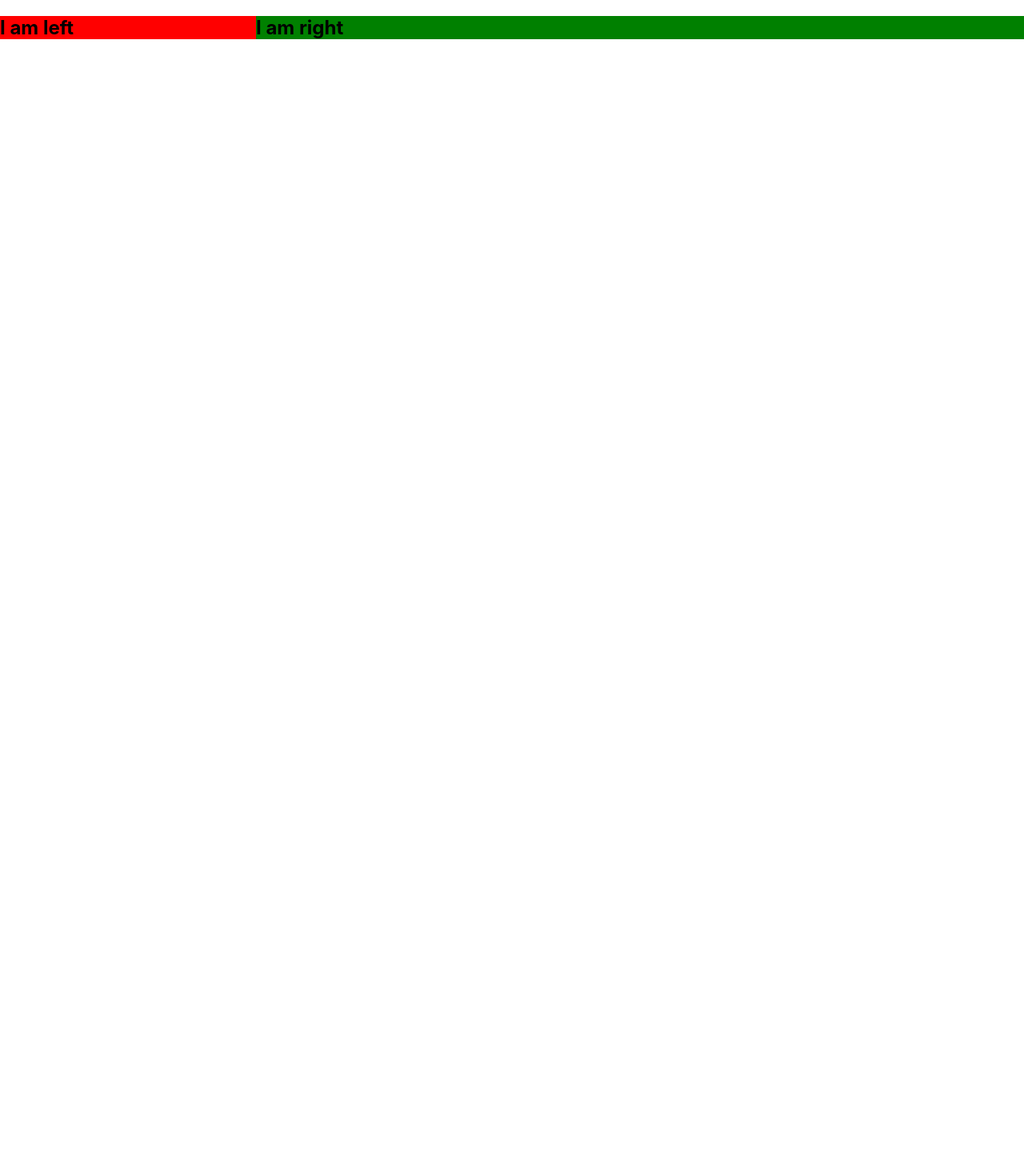
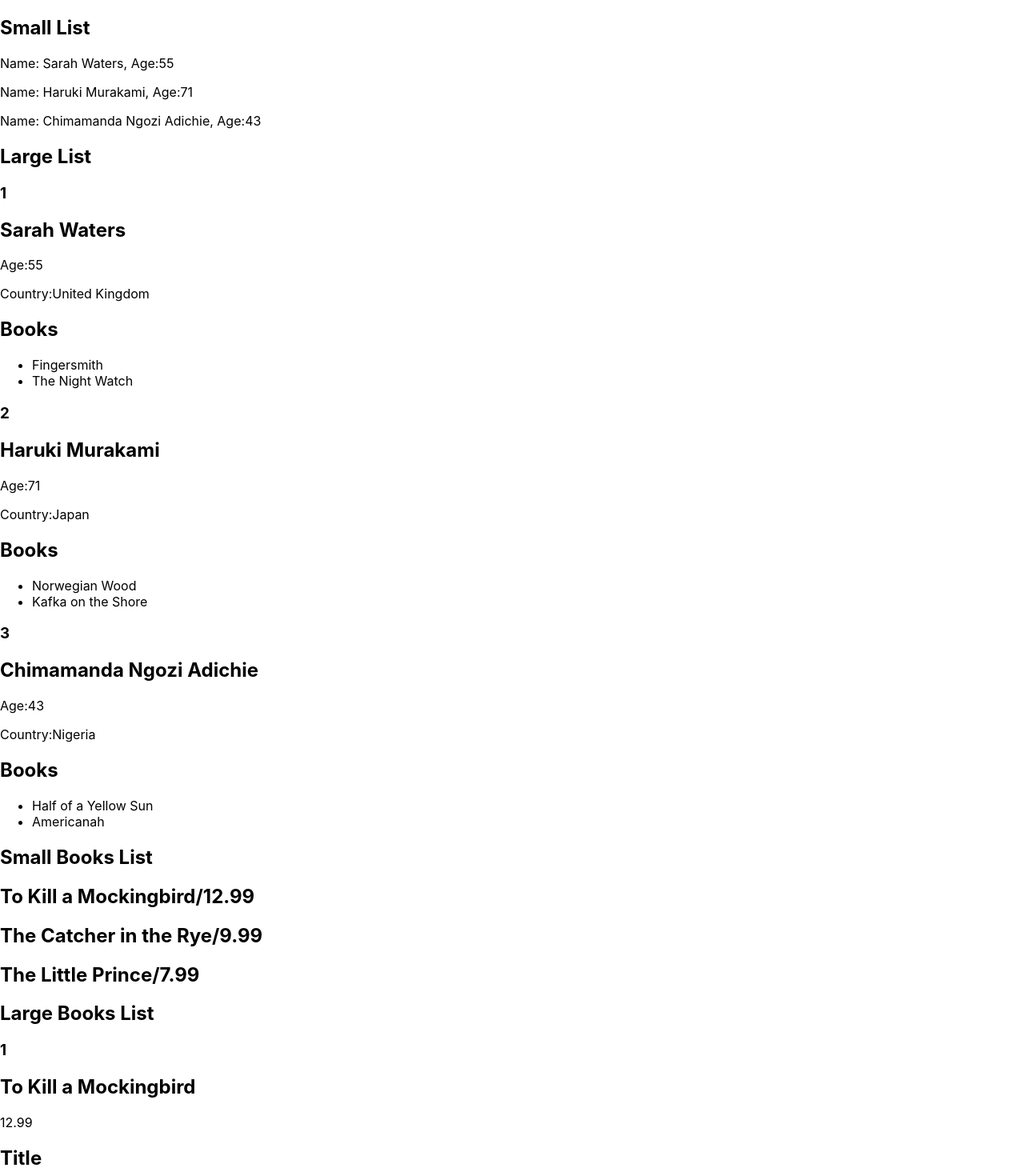
Before and after one commit to Brime-lee/React-design-pattern, a React (Create React App) app: page / in a window 1280 px wide. Shown: the top 1470 px of the page at 80% size. Before the commit the page ends 800 px from the top, so only its background shows below. Built offline with nearby package versions, Linux system fonts and the light colour scheme.

Commit message:
added reusable list components

```diff
--- a/src/App.js
+++ b/src/App.js
@@ -1,25 +1,43 @@
-import { SplitScreen } from './components/split-screen';
-
-const LeftSideComp = ({ title }) => {
-  return <h2 style={{ backgroundColor: 'red' }}>I am {title}</h2>;
-};
-const RightSideComp = ({ title }) => {
-  return <h2 style={{ backgroundColor: 'green' }}>I am {title}</h2>;
-};
+import { LargeAuthorListItem } from './components/authors/largeListItems';
+import { SmallAuthorListItem } from './components/authors/smallListItems';
+import { LargeBookListItem } from './components/books/largeListItems';
+import { SmallBookListItem } from './components/books/smallListItems';
+import { NumberedList } from './components/lists/Numbered';
+import { RegularList } from './components/lists/regular';
+import { authors } from './data/authors';
+import { books } from './data/books';
 
 function App() {
   return (
-    // <SplitScreen
-    //   Left={LeftSideComp}
-    //   Right={RightSideComp}
-    //   leftWidth={1}
-    //   rightWidth={3}
-    // />
-    <SplitScreen leftWidth={1} rightWidth={3}>
-      <LeftSideComp title={'left'} />
-      <RightSideComp title={'right'} />
-    </SplitScreen>
+    <>
+      <h2>Small List</h2>
+      <RegularList
+        items={authors}
+        sourceName={'author'}
+        ItemComponent={SmallAuthorListItem}
+      />
 
+      <h2>Large List</h2>
+      <NumberedList
+        items={authors}
+        sourceName={'author'}
+        ItemComponent={LargeAuthorListItem}
+      />
+
+      <h2>Small Books List</h2>
+      <RegularList
+        items={books}
+        sourceName={'book'}
+        ItemComponent={SmallBookListItem}
+      />
+
+      <h2>Large Books List</h2>
+      <NumberedList
+        items={books}
+        sourceName={'book'}
+        ItemComponent={LargeBookListItem}
+      />
+    </>
   );
 }
 
--- /dev/null
+++ b/src/components/authors/largeListItems.jsx
@@ -0,0 +1,16 @@
+export const LargeAuthorListItem = ({ author }) => {
+  const { name, age, country, books } = author;
+  return (
+    <>
+      <h2>{name}</h2>
+      <p>Age:{age}</p>
+      <p>Country:{country}</p>
+      <h2>Books</h2>
+      <ul>
+        {books.map((book) => (
+          <li key={book}>{book}</li>
+        ))}
+      </ul>
+    </>
+  );
+};
--- /dev/null
+++ b/src/components/authors/smallListItems.jsx
@@ -0,0 +1,8 @@
+export const SmallAuthorListItem = ({ author }) => {
+  const { name, age } = author;
+  return (
+    <p>
+      Name: {name}, Age:{age}
+    </p>
+  );
+};
--- /dev/null
+++ b/src/components/books/largeListItems.jsx
@@ -0,0 +1,12 @@
+export const LargeBookListItem = ({ book }) => {
+  const { name, price, title, pages } = book;
+  return (
+    <>
+      <h2>{name}</h2>
+      <p>{price}</p>
+      <h2>Title</h2>
+      <p>{title}</p>
+      <p># of pages: {pages}</p>
+    </>
+  );
+};
--- /dev/null
+++ b/src/components/books/smallListItems.jsx
@@ -0,0 +1,8 @@
+export const SmallBookListItem = ({ book }) => {
+  const { name, price } = book;
+  return (
+    <h2>
+      {name}/{price}
+    </h2>
+  );
+};
--- /dev/null
+++ b/src/components/lists/Numbered.jsx
@@ -0,0 +1,12 @@
+export const NumberedList = ({ items, sourceName, ItemComponent }) => {
+  return (
+    <>
+      {items.map((item, i) => (
+        <>
+          <h3>{i + 1}</h3>
+          <ItemComponent key={i} {...{ [sourceName]: item }} />
+        </>
+      ))}
+    </>
+  );
+};
--- /dev/null
+++ b/src/components/lists/regular.jsx
@@ -0,0 +1,9 @@
+export const RegularList = ({ items, sourceName, ItemComponent }) => {
+  return (
+    <>
+      {items.map((item, i) => (
+        <ItemComponent key={i} {...{ [sourceName]: item }} />
+      ))}
+    </>
+  );
+};
--- /dev/null
+++ b/src/data/authors.js
@@ -0,0 +1,20 @@
+export const authors = [
+  {
+    name: 'Sarah Waters',
+    age: 55,
+    country: 'United Kingdom',
+    books: ['Fingersmith', 'The Night Watch'],
+  },
+  {
+    name: 'Haruki Murakami',
+    age: 71,
+    country: 'Japan',
+    books: ['Norwegian Wood', 'Kafka on the Shore'],
+  },
+  {
+    name: 'Chimamanda Ngozi Adichie',
+    age: 43,
+    country: 'Nigeria',
+    books: ['Half of a Yellow Sun', 'Americanah'],
+  },
+];
--- /dev/null
+++ b/src/data/books.js
@@ -0,0 +1,20 @@
+export const books = [
+  {
+    name: "To Kill a Mockingbird",
+    pages: 281,
+    title: "Harper Lee",
+    price: 12.99,
+  },
+  {
+    name: "The Catcher in the Rye",
+    pages: 224,
+    title: "J.D. Salinger",
+    price: 9.99,
+  },
+  {
+    name: "The Little Prince",
+    pages: 85,
+    title: "Antoine de Saint-Exupéry",
+    price: 7.99,
+  },
+];
```
